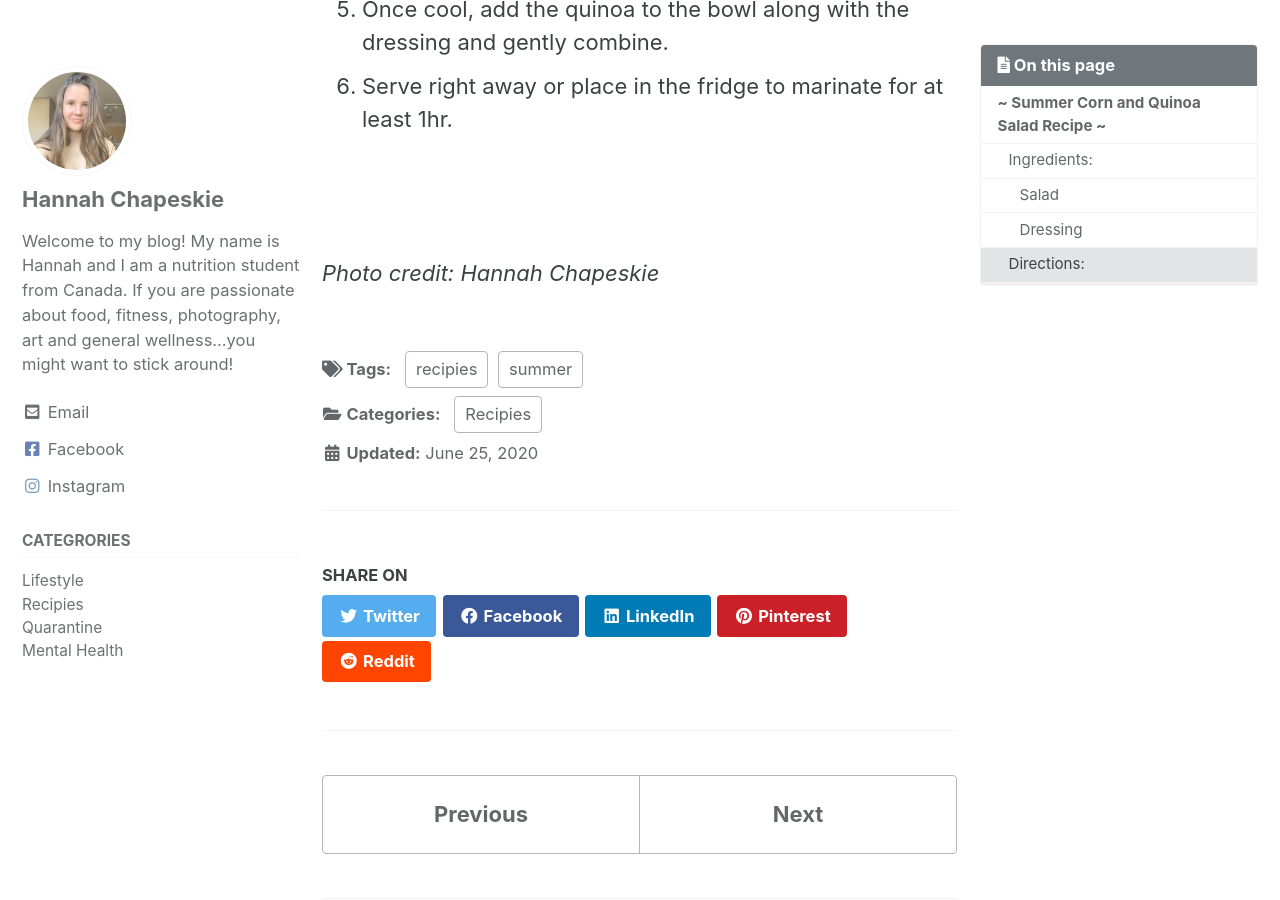
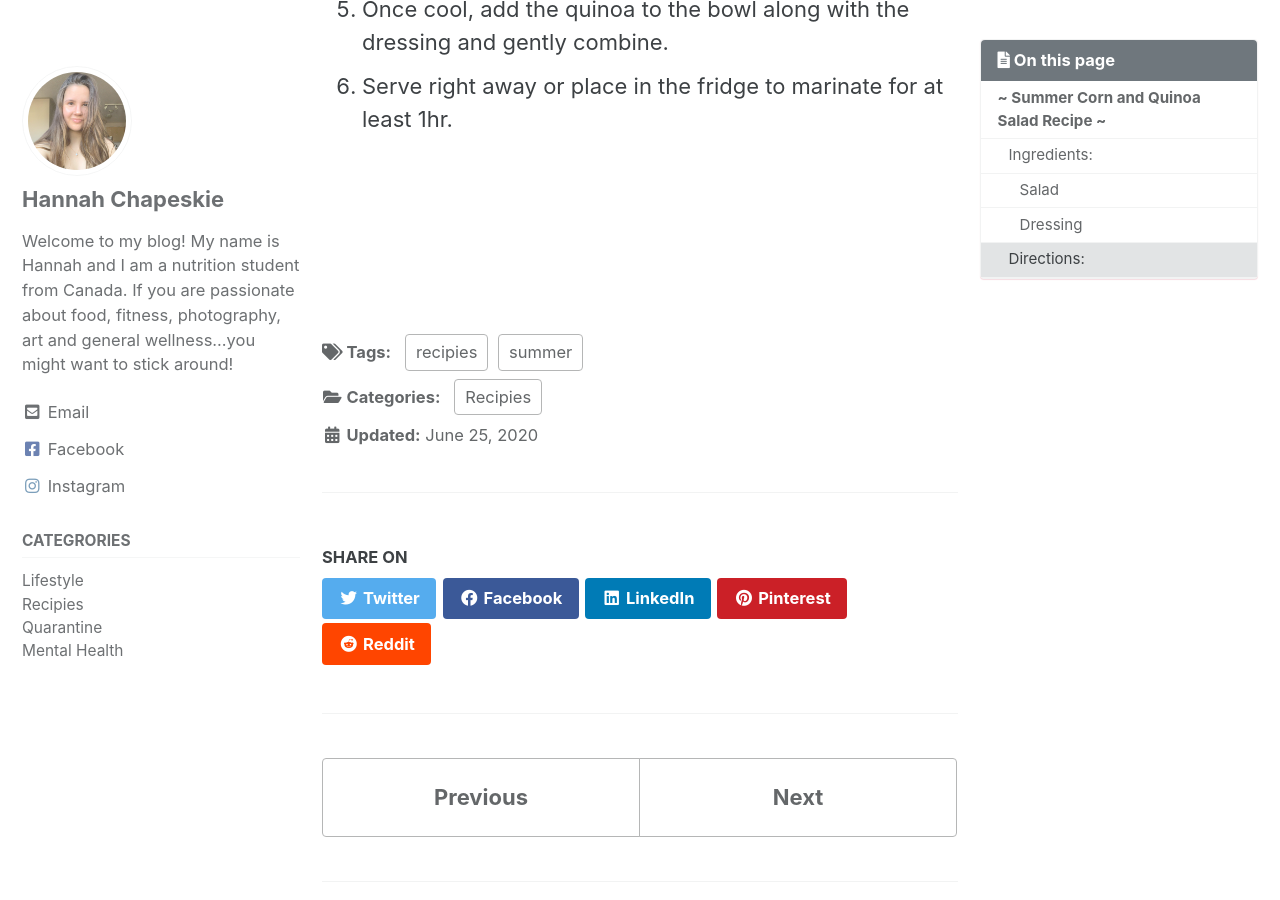
Before and after one commit to dylanbabel/yinandyams, a Jekyll site: the page built from _posts/2020-06-25-summer-cron-and-quinoa-salad.md, in a window 1280 px wide and 900 px high, scrolled down 2591 px. Built offline with Jekyll 4.4.1, drawn with Linux system fonts in a browser that asks for light colours; cached includes are drawn as plain includes.

Commit message:
Update 2020-06-25-summer-cron-and-quinoa-salad.md

```diff
--- a/_posts/2020-06-25-summer-cron-and-quinoa-salad.md
+++ b/_posts/2020-06-25-summer-cron-and-quinoa-salad.md
@@ -61,6 +61,5 @@ This recipe is sweet, tangy, and light. It pairs perfectly with barbecue or make
 5. Once cool, add the quinoa to the bowl along with the dressing and gently combine.
 6. Serve right away or place in the fridge to marinate for at least 1hr.
 
+{% include gallery is="layouts_gallery" %}
 {% include gallery id="layouts_gallery" %}
-
-*Photo credit: Hannah Chapeskie*
```
